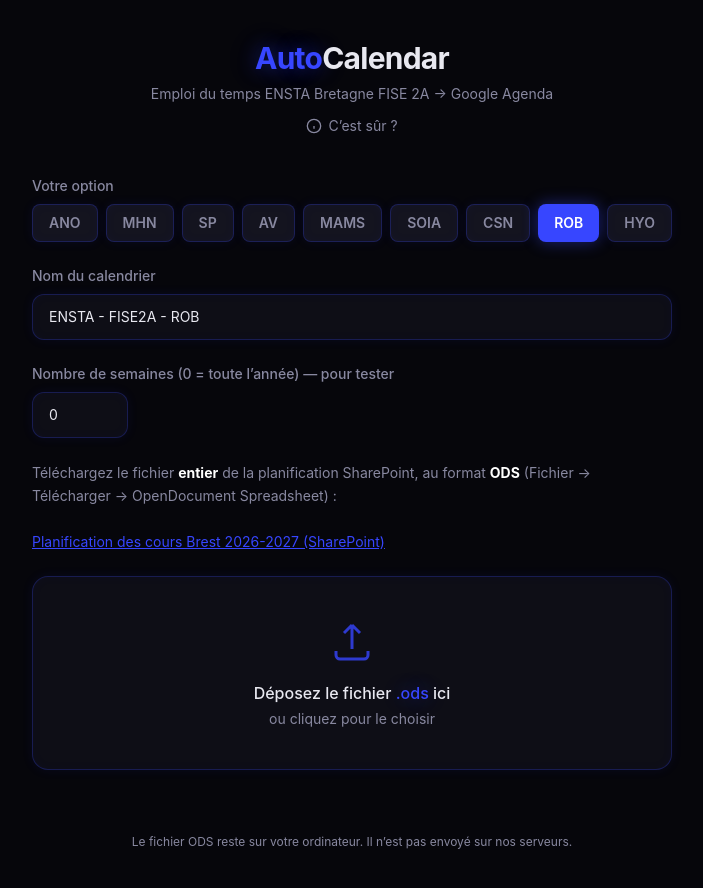
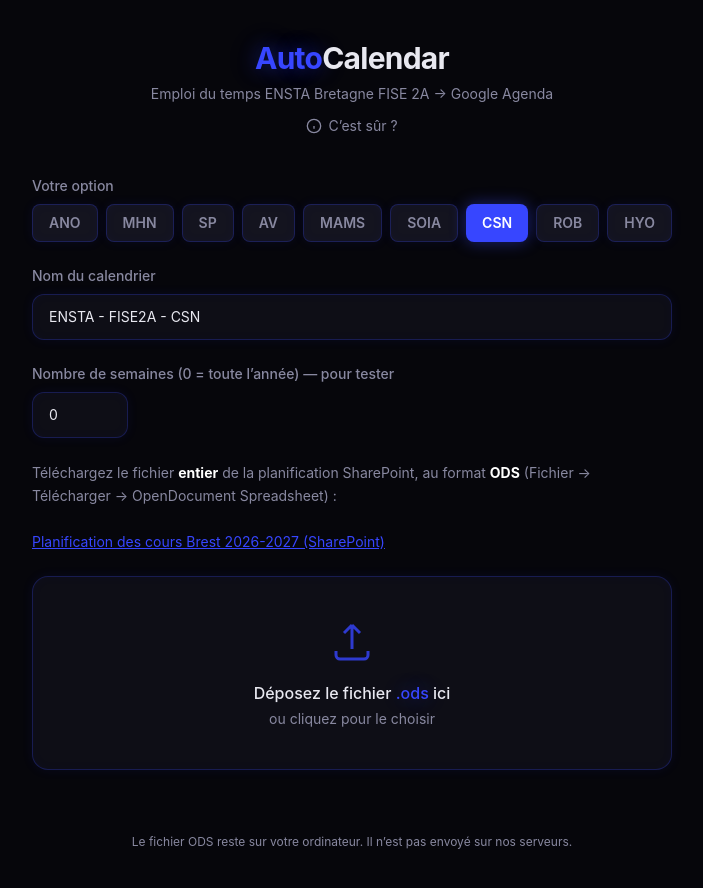
Before and after one commit to gustavo-bm/AutoCalendar, a Next.js app: page / in a window 1280 px wide. Shown: the whole page, without its empty margins (288-991 px from the left). Built offline with nearby package versions, Linux system fonts and the light colour scheme; no server answers.

Commit message:
feat: update default calendar option from ROB to CSN

```diff
--- a/src/app/page.tsx
+++ b/src/app/page.tsx
@@ -21,9 +21,9 @@
 
   const [step, setStep] = useState<Step>("upload");
   const [fileName, setFileName] = useState<string | null>(null);
-  const [option, setOption] = useState("ROB");
+  const [option, setOption] = useState("CSN");
   const [calendarName, setCalendarName] = useState(
-    CALENDAR_NAME_TEMPLATE.replace("{option}", "ROB"),
+    CALENDAR_NAME_TEMPLATE.replace("{option}", "CSN"),
   );
   const [weekLimit, setWeekLimit] = useState(0);
   const [events, setEvents] = useState<ScheduleEvent[]>([]);
```
